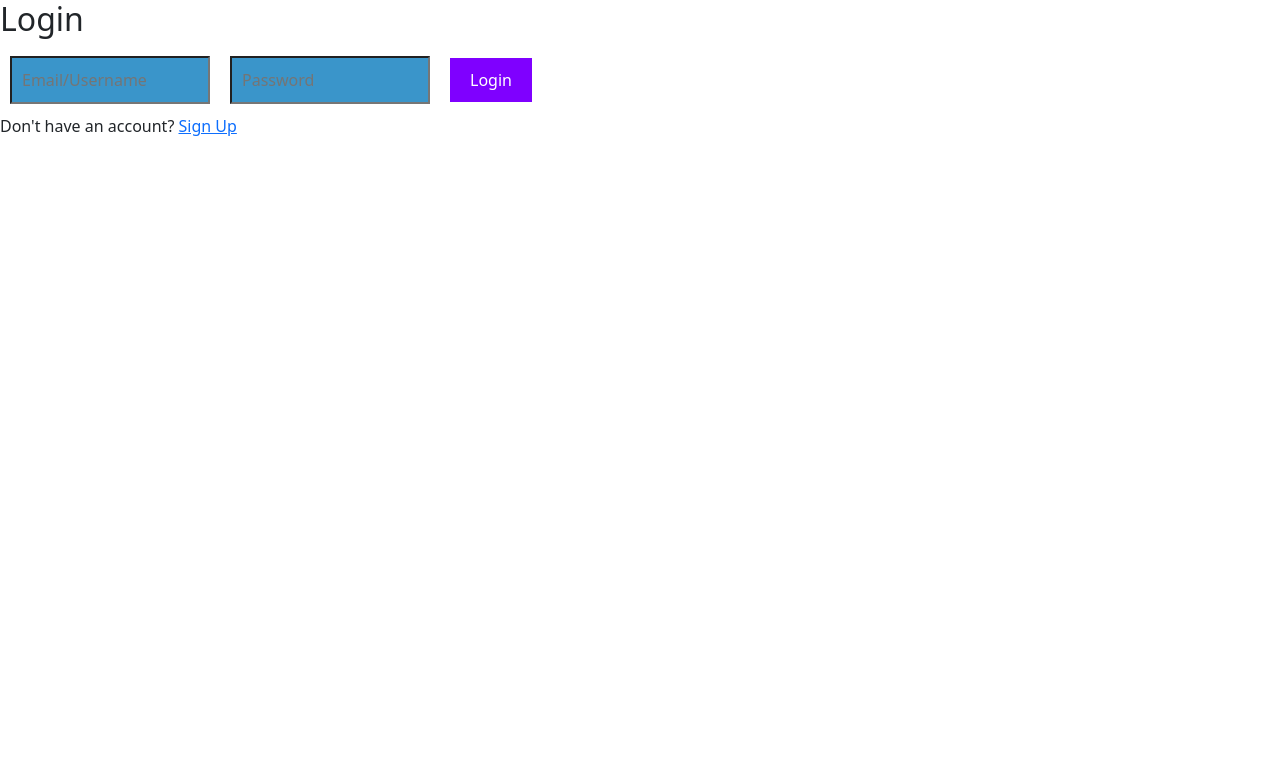
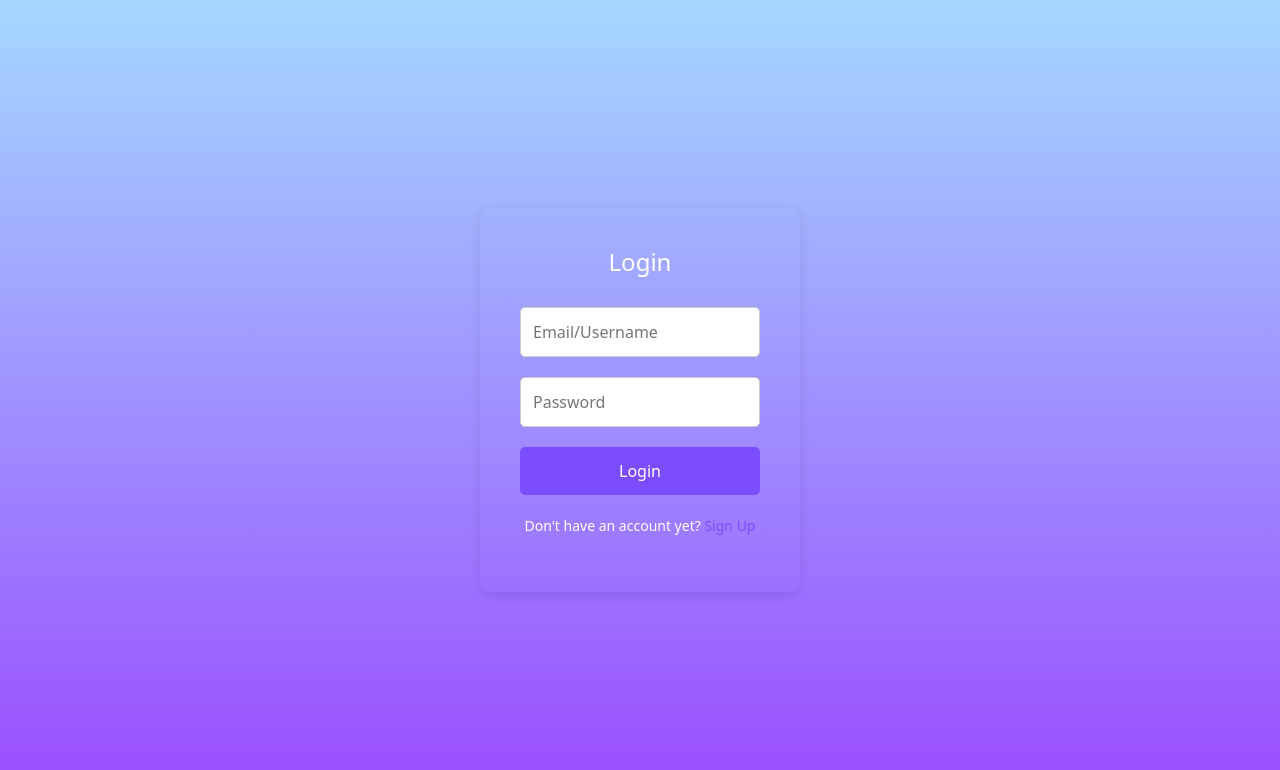
Before and after one commit to Roaa227/ChitChat-RealTime-Messaging, a React (Vite) app: page /login in a window 1280 px wide. Shown: the top 770 px of the page. Built offline with nearby package versions, Linux system fonts and the light colour scheme.

Commit message:
home, login and signip done

```diff
--- a/src/App.jsx
+++ b/src/App.jsx
@@ -6,9 +6,9 @@ import {
   createBrowserRouter,
   createRoutesFromElements,
 } from 'react-router-dom';
-import { Home } from './pages/Home';
-import Login from './pages/Login';
-import Signup from './pages/Signup';
+import { Home } from './pages/Home/Home';
+import Login from './pages/Login/Login';
+import Signup from './pages/Signup/Signup';
 
 
 const router = createBrowserRouter(
--- a/src/pages/Home.jsx
+++ /dev/null
@@ -1,18 +0,0 @@
-import React from 'react'
-import image from '../../public/logoo.png'
-import { Link, useNavigate } from 'react-router-dom'
-
-export const Home = () => {
-    const navigate = useNavigate()
-    return (
-        <div className='App'>
-            <img src={image} />
-
-            <Link variant='primary' onClick={()=>navigate('/login')} > Login</Link>
-            <Link onClick={()=>navigate('/signup')}> Signup</Link>
-
-        </div>
-    )
-
-
-}
--- /dev/null
+++ b/src/pages/Home/Home.css
@@ -0,0 +1,35 @@
+.home-container {
+    display: flex;
+    flex-direction: column;
+    align-items: center;
+    justify-content: center;
+    height: 100vh;
+    background: linear-gradient(to bottom, #a5d8ff, #9a4bff);
+}
+.logo-image {
+    width: 400px;
+    height: 300px; /* Adjust the size of the logo as needed */
+    margin-bottom: 20px;
+}
+
+.button-container {
+    display: flex;
+    gap: 20px;
+}
+
+.custom-button {
+    background-color: #7c4dff; /* Purple button color */
+    color: white;
+    border: none;
+    padding: 10px 20px;
+    text-align: center;
+    text-decoration: none;
+    font-size: 18px;
+    border-radius: 25px;
+    cursor: pointer;
+    transition: background-color 0.3s ease;
+}
+
+.custom-button:hover {
+    background-color: #5a36c6; /* Darker purple on hover */
+}
--- /dev/null
+++ b/src/pages/Home/Home.jsx
@@ -0,0 +1,18 @@
+import React from 'react'
+import image from '../../../public/logo.png'
+import { Link, useNavigate } from 'react-router-dom'
+import './Home.css';
+
+export const Home = () => {
+    const navigate = useNavigate()
+    return (
+        <div className="home-container">
+            <img src={image} alt="logo" className="logo-image" />
+
+            <div className="button-container">
+                <Link className="custom-button" onClick={() => navigate('/login')}>Login</Link>
+                <Link className="custom-button" onClick={() => navigate('/signup')}>Sign Up</Link>
+            </div>
+        </div>
+    )
+}
--- a/src/pages/Login.jsx
+++ /dev/null
@@ -1,51 +0,0 @@
-// Login.js
-import React, { useState } from 'react';
-import { Link } from 'react-router-dom';
-import './chitchat.css'
-const Login = () => {
-  const [formData, setFormData] = useState({
-    usernameOrEmail: '',
-    password: '',
-  });
-
-  const handleChange = (e) => {
-    const { name, value } = e.target;
-    setFormData({
-      ...formData,
-      [name]: value,
-    });
-  };
-
-  const handleSubmit = (e) => {
-    e.preventDefault();
-    console.log(formData); // You can add login logic here
-  };
-
-  return (
-    <div className="login-form">
-      <h2>Login</h2>
-      <form onSubmit={handleSubmit}>
-        <input
-          type="text"
-          name="usernameOrEmail"
-          placeholder="Email/Username"
-          value={formData.usernameOrEmail}
-          onChange={handleChange}
-        />
-        <input
-          type="password"
-          name="password"
-          placeholder="Password"
-          value={formData.password}
-          onChange={handleChange}
-        />
-        <button type="submit">Login</button>
-      </form>
-      <p>
-        Don't have an account? <Link to="/signup">Sign Up</Link>
-      </p>
-    </div>
-  );
-};
-
-export default Login;
--- /dev/null
+++ b/src/pages/Login/Login.css
@@ -0,0 +1,66 @@
+/* Styles for the Login Form */
+.login-form-container {
+    height: 100vh;
+    display: flex;
+    justify-content: center;
+    align-items: center;
+    background: linear-gradient(to bottom, #a5d8ff, #9a4bff);
+  }
+
+  .login-form {
+    padding: 40px;
+    border-radius: 10px;
+    box-shadow: 0 4px 12px rgba(0, 0, 0, 0.1);
+    text-align: center;
+    width: 320px;
+  }
+
+  h2 {
+    font-size: 24px;
+    color: #ffffff; /* White for the gradient background */
+    margin-bottom: 20px;
+  }
+
+  form {
+    display: flex;
+    flex-direction: column;
+  }
+
+  input {
+    font-size: 16px;
+    padding: 12px;
+    margin: 10px 0;
+    border: 1px solid #ccc;
+    border-radius: 5px;
+    width: 100%;
+  }
+
+  button {
+    background-color: #7c4dff;
+    color: white;
+    border: none;
+    padding: 12px;
+    font-size: 16px;
+    border-radius: 5px;
+    cursor: pointer;
+    margin-top: 10px;
+  }
+
+  button:hover {
+    background-color: #5a36c6;
+  }
+
+  p {
+    margin-top: 20px;
+    font-size: 14px;
+    color: white;
+  }
+
+  p a {
+    color: #7c4dff;
+    text-decoration: none;
+  }
+
+  p a:hover {
+    text-decoration: underline;
+  }
--- /dev/null
+++ b/src/pages/Login/Login.jsx
@@ -0,0 +1,53 @@
+import React, { useState } from 'react';
+import { Link } from 'react-router-dom';
+import './Login.css';
+
+const Login = () => {
+  const [formData, setFormData] = useState({
+    usernameOrEmail: '',
+    password: '',
+  });
+
+  const handleChange = (e) => {
+    const { name, value } = e.target;
+    setFormData({
+      ...formData,
+      [name]: value,
+    });
+  };
+
+  const handleSubmit = (e) => {
+    e.preventDefault();
+    console.log(formData); // You can add login logic here
+  };
+
+  return (
+    <div className="login-form-container">
+      <div className="login-form">
+        <h2>Login</h2>
+        <form >
+          <input
+            type="text"
+            name="usernameOrEmail"
+            placeholder="Email/Username"
+            value={formData.usernameOrEmail}
+            onChange={handleChange}
+          />
+          <input
+            type="password"
+            name="password"
+            placeholder="Password"
+            value={formData.password}
+            onChange={handleChange}
+          />
+          <button type="submit">Login</button>
+        </form>
+        <p>
+          Don't have an account yet? <Link to="/signup">Sign Up</Link>
+        </p>
+      </div>
+    </div>
+  );
+};
+
+export default Login;
--- a/src/pages/Signup.jsx
+++ /dev/null
@@ -1,60 +0,0 @@
-// Signup.js
-import React, { useState } from 'react';
-import { Link } from 'react-router-dom';
-import './chitchat.css'
-
- export const Signup = () => {
-  const [formData, setFormData] = useState({
-    username: '',
-    email: '',
-    password: '',
-  });
-
-  const handleChange = (e) => {
-    const { name, value } = e.target;
-    setFormData({
-      ...formData,
-      [name]: value,
-    });
-  };
-
-  // const handleSubmit = (e) => {
-  //   e.preventDefault();
-  //   console.log(formData); // You can add signup logic here
-  // };
-
-  return (
-    <div className="signup-form">
-      <h2>Sign Up</h2>
-      <form >
-        <input
-          type="text"
-          name="username"
-          placeholder="Username"
-          value={formData.username}
-          onChange={handleChange}
-        />
-        <input
-          type="email"
-          name="email"
-          placeholder="Email"
-          value={formData.email}
-          onChange={handleChange}
-        />
-        <input
-          type="password"
-          name="password"
-          placeholder="Password"
-          value={formData.password}
-          onChange={handleChange}
-        />
-        <button type="submit">Sign Up</button>
-      </form>
-      <p>
-        Already have an account? <Link to="/login">Login</Link>
-      </p>
-    </div>
-  );
-};
-
-export default Signup;
--- /dev/null
+++ b/src/pages/Signup/Signup.css
@@ -0,0 +1,65 @@
+/* Styles for the Signup Form */
+.signup-form-container {
+    height: 100vh;
+    display: flex;
+    justify-content: center;
+    align-items: center;
+    background: linear-gradient(to bottom, #a5d8ff, #9a4bff);
+  }
+
+  .signup-form {
+    padding: 40px;
+    border-radius: 10px;
+    box-shadow: 0 4px 12px rgba(0, 0, 0, 0.1);
+    text-align: center;
+    width: 320px;
+  }
+
+  h2 {
+    font-size: 24px;
+    color: #ffffff; /* White for the gradient background */
+    margin-bottom: 20px;
+  }
+
+  form {
+    display: flex;
+    flex-direction: column;
+  }
+
+  input {
+    font-size: 16px;
+    padding: 12px;
+    margin: 10px 0;
+    border: 1px solid #ccc;
+    border-radius: 5px;
+    width: 100%;
+  }
+
+  button {
+    background-color: #7c4dff;
+    color: white;
+    border: none;
+    padding: 12px;
+    font-size: 16px;
+    border-radius: 5px;
+    cursor: pointer;
+    margin-top: 10px;
+  }
+
+  button:hover {
+    background-color: #5a36c6;
+  }
+
+  p {
+    margin-top: 20px;
+    font-size: 14px;
+  }
+
+  p a {
+    color: #7c4dff;
+    text-decoration: none;
+  }
+
+  p a:hover {
+    text-decoration: underline;
+  }
--- /dev/null
+++ b/src/pages/Signup/Signup.jsx
@@ -0,0 +1,56 @@
+import React, { useState } from 'react';
+import { Link } from 'react-router-dom';
+import './Signup.css';
+
+export const Signup = () => {
+  const [formData, setFormData] = useState({
+    username: '',
+    email: '',
+    password: '',
+  });
+
+  const handleChange = (e) => {
+    const { name, value } = e.target;
+    setFormData({
+      ...formData,
+      [name]: value,
+    });
+  };
+
+  return (
+    <div className="signup-form-container">
+      <div className="signup-form">
+        <h2>Sign Up</h2>
+        <form>
+          <input
+            type="text"
+            name="username"
+            placeholder="Username"
+            value={formData.username}
+            onChange={handleChange}
+          />
+          <input
+            type="email"
+            name="email"
+            placeholder="Email"
+            value={formData.email}
+            onChange={handleChange}
+          />
+          <input
+            type="password"
+            name="password"
+            placeholder="Password"
+            value={formData.password}
+            onChange={handleChange}
+          />
+          <button type="submit">Sign Up</button>
+        </form>
+        <p>
+          Already have an account? <Link to="/login">Login</Link>
+        </p>
+      </div>
+    </div>
+  );
+};
+
+export default Signup;
```
Also changed, not shown: public/logo.png.
